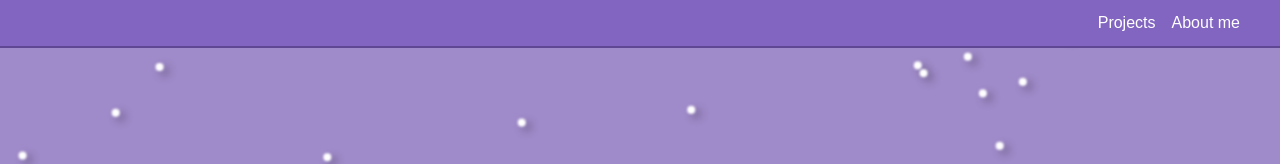
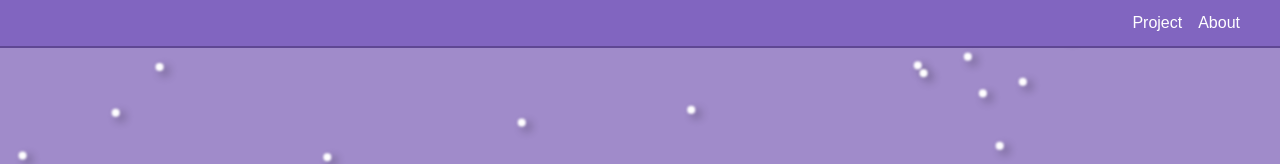
Before and after one commit to AmishaNair21/Portfolio, a Next.js app: page / in a window 1280 px wide. Shown: the top 164 px of the page. Built offline with nearby package versions, Linux system fonts and the light colour scheme.

Commit message:
link update

```diff
--- a/src/components/Navigation.tsx
+++ b/src/components/Navigation.tsx
@@ -1,11 +1,18 @@
 "use client"
+
+import Link from "next/link";
+
 export default function Navigation() {
   return (
     <nav className="bg-customlavendar border-b-2 border-[#5F4793] h-12 flex justify-end items-center md:h-12 2xl:h-16 w-full">
       <ul className="flex gap-3 md:gap-4 2xl:gap-9 2xl:text-lg text-white mx-4 md:mx-10">
-        <li>Projects</li>
-        <li>About me</li>
+        <li>
+          <Link href="/projects">Project</Link>
+        </li>
+        <li>
+          <Link href="/about">About</Link>
+        </li>
       </ul>
     </nav>
-  );
+    )
 }
--- a/tailwind.config.ts
+++ b/tailwind.config.ts
@@ -8,6 +8,7 @@ export default {
   ],
   theme: {
     extend: {
+
       dropShadow: {
         'custom': '5px 4px 5px rgba(0, 0, 0, 0.4)'
       },
@@ -16,6 +17,7 @@ export default {
         background: "var(--background)",
         foreground: "var(--foreground)",
       },
+
     },
   },
   plugins: [
```
